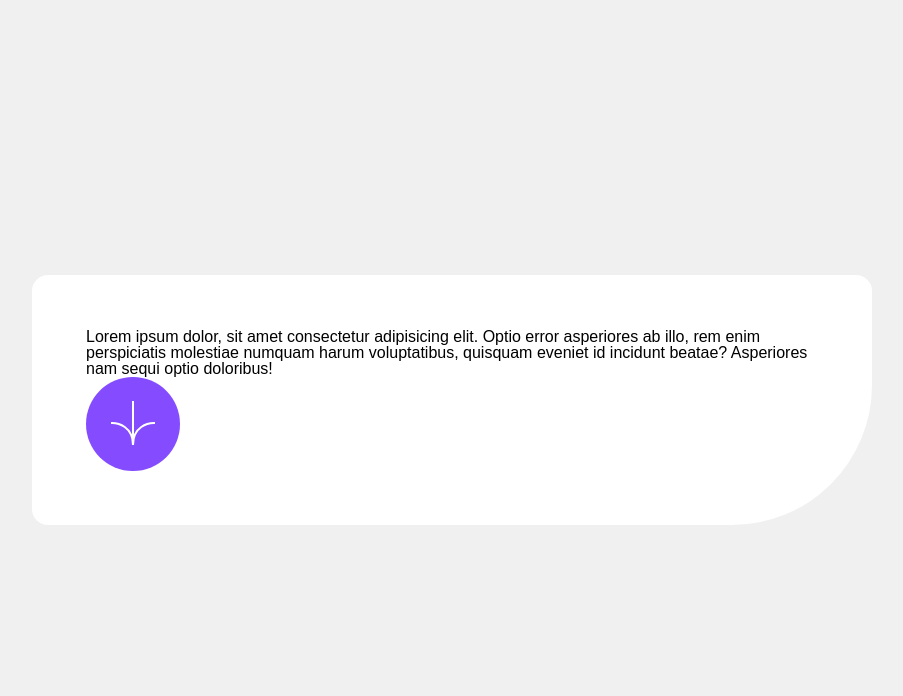
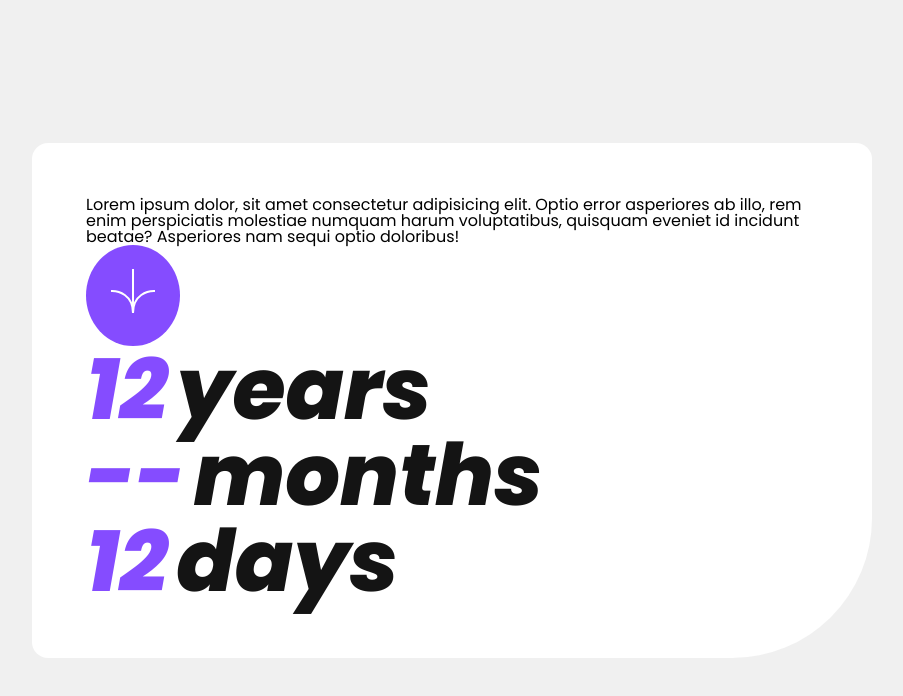
Before and after one commit to angeleraser/age-calculator-react, a React (Vite) app: page / in a window 1280 px wide. Shown: the top 696 px of the page, without its empty margins (188-1091 px from the left). Built offline with nearby package versions, Linux system fonts and the light colour scheme.

Commit message:
feat: create Heading component

```diff
--- a/src/App.jsx
+++ b/src/App.jsx
@@ -1,7 +1,8 @@
 import "./assets/css/index.css";
-import { ArrowIcon } from "./components/ArrowIcon";
+import { ArrowIcon } from "./components/ArrowIcon/ArrowIcon";
 import { Button } from "./components/Button/Button";
 import { Card } from "./components/Card/Card";
+import { Heading } from "./components/Heading/Heading";
 
 function App() {
   return (
@@ -14,6 +15,9 @@ function App() {
       <Button color="primary" rounded>
         <ArrowIcon />
       </Button>
+      <Heading value="12" label="years" />
+      <Heading label="months" />
+      <Heading value="12" label="days" />
     </Card>
   );
 }
--- a/src/assets/css/fonts.css
+++ b/src/assets/css/fonts.css
@@ -0,0 +1 @@
+@import url("https://fonts.googleapis.com/css2?family=Poppins:ital,wght@0,400;0,700;0,800;1,400;1,700;1,800&display=swap");
--- a/src/assets/css/index.css
+++ b/src/assets/css/index.css
@@ -1,6 +1,6 @@
+@import url("./variables.css");
 @import url("./reset.min.css");
 @import url("./fonts.css");
-@import url("./variables.css");
 
 html {
   background-color: var(--lightgray);
--- /dev/null
+++ b/src/components/ArrowIcon/ArrowIcon.css
@@ -0,0 +1,14 @@
+.arrow-icon {
+  font-size: 24px;
+}
+
+.arrow-icon svg {
+  width: 1em;
+  height: 1em;
+}
+
+@media screen and (min-width: 1024px) {
+  .arrow-icon {
+    font-size: 46px;
+  }
+}
--- a/src/components/ArrowIcon.jsx
+++ b/src/components/ArrowIcon/ArrowIcon.jsx
@@ -1,12 +1,9 @@
+import "./ArrowIcon.css";
+
 export const ArrowIcon = () => {
   return (
-    <i>
-      <svg
-        xmlns="http://www.w3.org/2000/svg"
-        width="46"
-        height="44"
-        viewBox="0 0 46 44"
-      >
+    <i className="arrow-icon">
+      <svg xmlns="http://www.w3.org/2000/svg">
         <g fill="none" stroke="#FFF" strokeWidth="2">
           <path d="M1 22.019C8.333 21.686 23 25.616 23 44M23 44V0M45 22.019C37.667 21.686 23 25.616 23 44" />
         </g>
--- a/src/components/Button/Button.css
+++ b/src/components/Button/Button.css
@@ -16,7 +16,7 @@
 
 .button-rounded {
   border-radius: 50%;
-  padding: 24px;
+  padding: 8px;
 }
 
 .button-primary,
@@ -32,3 +32,10 @@
 .button:active {
   scale: 0.97;
 }
+
+@media screen and (min-width: 1024px) {
+  .button-rounded {
+    border-radius: 50%;
+    padding: 24px;
+  }
+}
--- a/src/components/Card/Card.css
+++ b/src/components/Card/Card.css
@@ -1,5 +1,12 @@
 .card {
+  width: 100%;
   background-color: var(--white);
-  padding: 54px;
+  padding: 22px;
   border-radius: 16px 16px 140px 16px;
 }
+
+@media screen and (min-width: 1024px) {
+  .card {
+    padding: 54px;
+  }
+}
--- /dev/null
+++ b/src/components/Heading/Heading.css
@@ -0,0 +1,19 @@
+.heading {
+  font-family: var(--font-poppins);
+  font-size: 48px;
+  font-weight: 800;
+  color: var(--secondary);
+  font-style: italic;
+}
+
+.heading-value {
+  display: inline-block;
+  color: var(--primary);
+  margin-right: 8px;
+}
+
+@media screen and (min-width: 1024px) {
+  .heading {
+    font-size: 86px;
+  }
+}
--- /dev/null
+++ b/src/components/Heading/Heading.jsx
@@ -0,0 +1,10 @@
+import './Heading.css'
+
+export const Heading = ({ value = "", label = "" }) => {
+  return (
+    <h2 className="heading">
+      <span className="heading-value">{value || "--"}</span>
+      {label}
+    </h2>
+  );
+};
```
